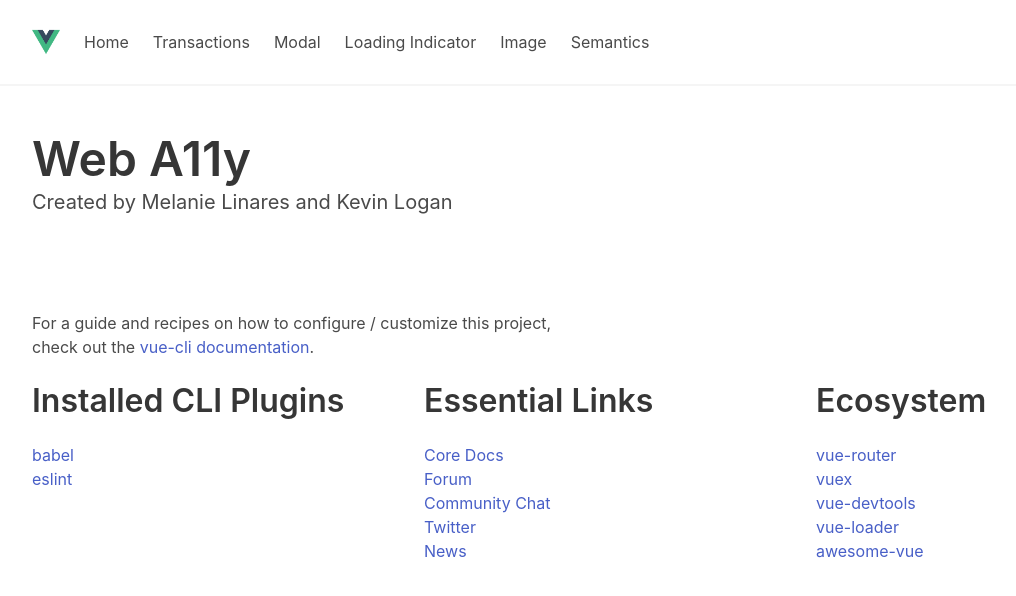
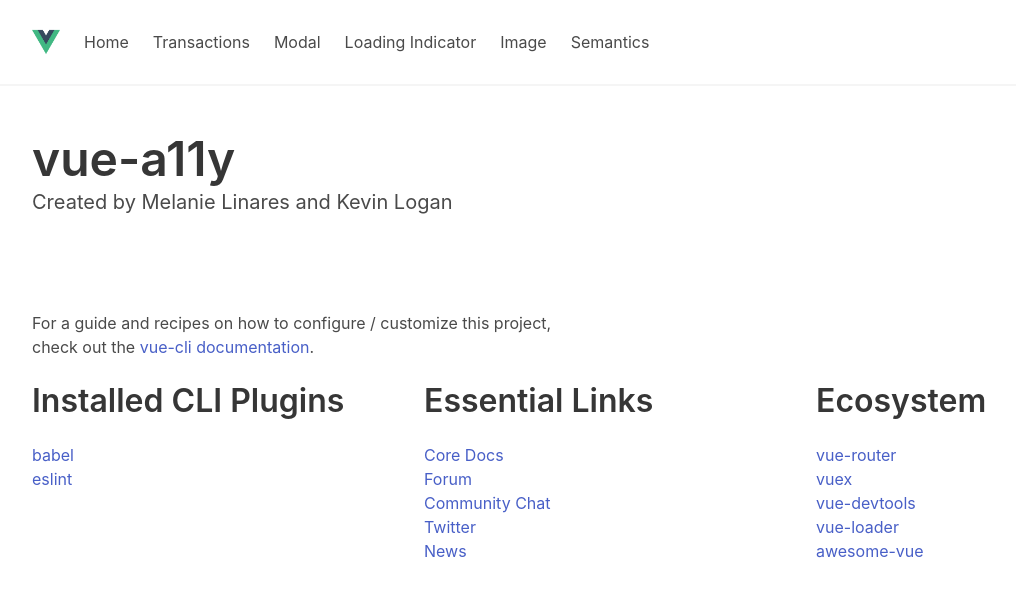
Before and after one commit to kevinlogan94/vue-a11y, a Vue app: page /#/ in a window 1280 px wide. Shown: the top 596 px of the page, without its empty margins (32-1048 px from the left). Built offline with nearby package versions, Linux system fonts and the light colour scheme.

Commit message:
revert Web A11y back to vue-a11y

```diff
--- a/src/components/HelloWorld.vue
+++ b/src/components/HelloWorld.vue
@@ -4,7 +4,7 @@
       <div class="hero-body">
         <div class="container">
           <h1 class="title is-1">
-            Web A11y
+            vue-a11y
           </h1>
           <h2 class="subtitle">
             Created by Melanie Linares and Kevin Logan
--- a/src/router.js
+++ b/src/router.js
@@ -10,7 +10,7 @@ const router = new Router({
       path: "/",
       name: "home",
       component: Home,
-      meta: { title: "Web A11y" }
+      meta: { title: "vue-a11y" }
     },
     {
       path: "/transactions",
```
